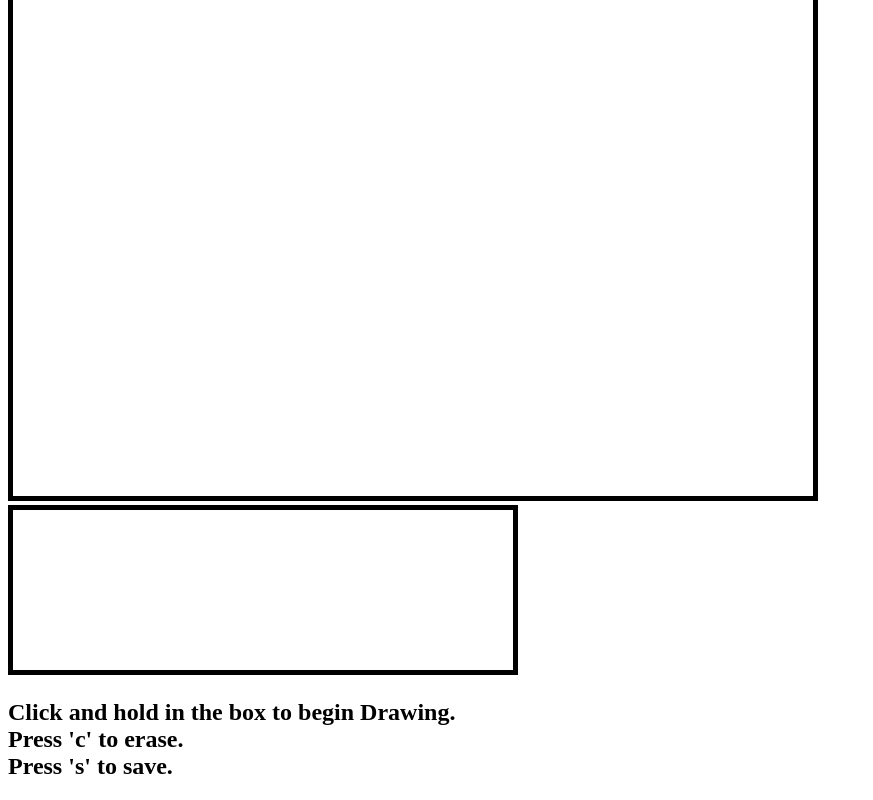
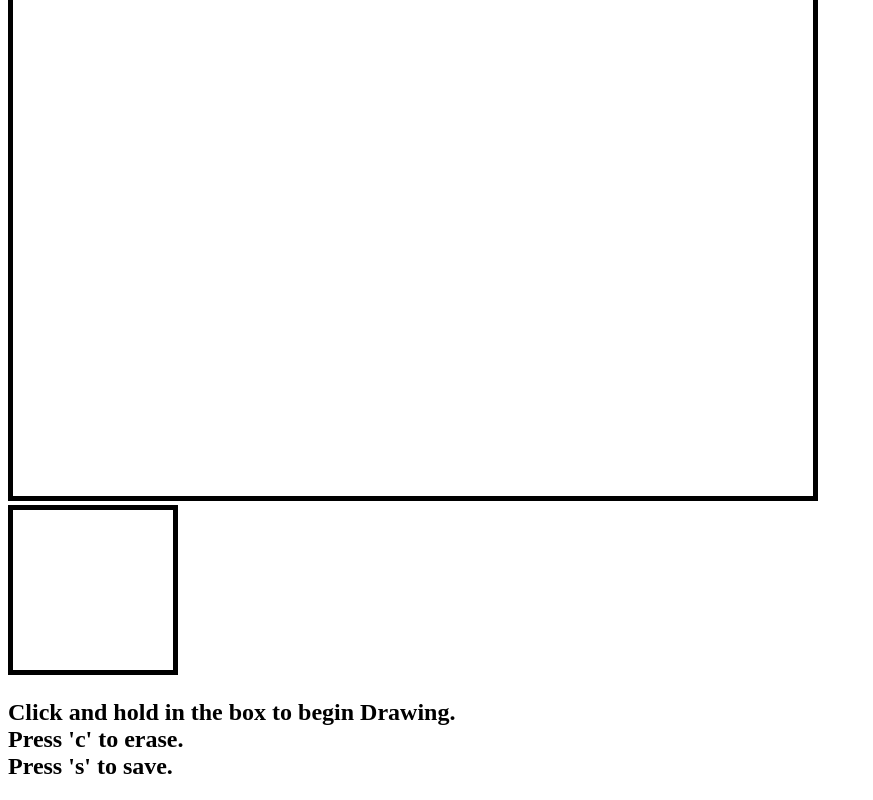
Before and after one commit to davidkorff/draw-with-save, a plain HTML site: page index.html in a window 1280 px wide. Shown: the part 317-1117 px from the top of the page, without its empty margins (0-873 px from the left). Drawn offline with Linux system fonts and the light colour scheme.

Commit message:
fixed width issue

```diff
--- a/index.html
+++ b/index.html
@@ -6,7 +6,7 @@
   <body>
     <canvas id="myCanvas" width="800" height="800" style="border:5px solid #000000;"></canvas>
     <div id="div">
-      <canvas id="myLittleCanvas"; width="500"; height="160" style="border:5px solid #000000;" draggable = "true";></canvas>
+      <canvas id="myLittleCanvas"; width="160"; height="160" style="border:5px solid #000000;" draggable = "true";></canvas>
     </div>
 
     <h2>
```
